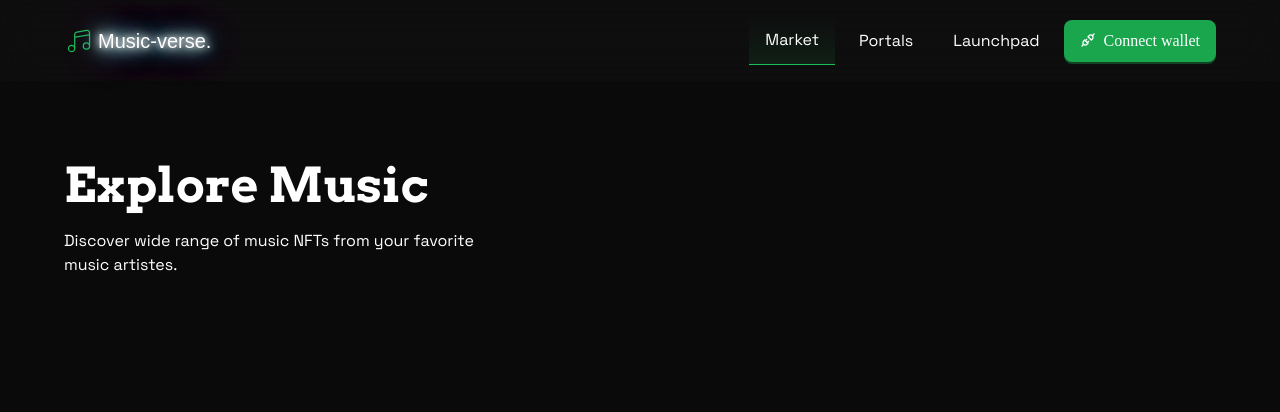
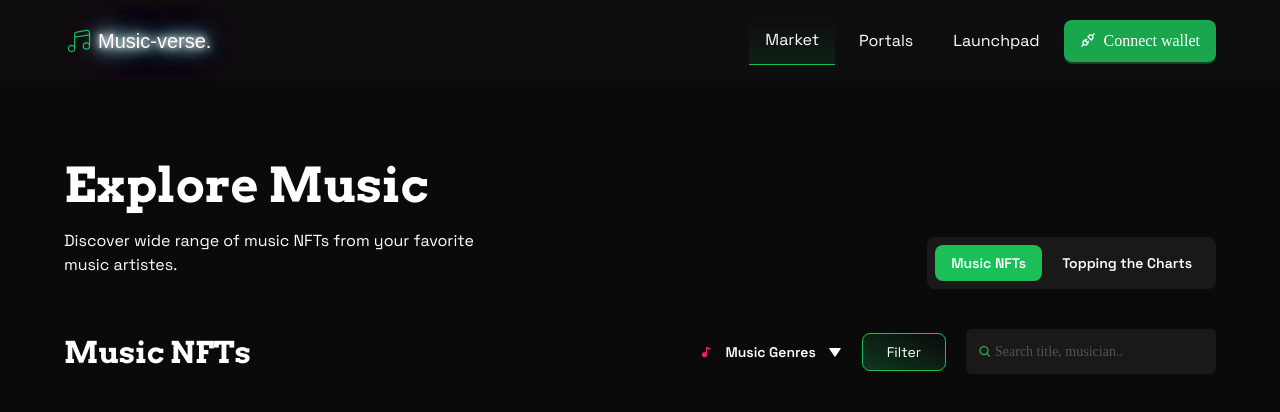
Before and after one commit to osas2211/music-nfts, a Next.js app: page /market in a window 1280 px wide. Shown: the top 412 px of the page. Built offline with nearby package versions, Linux system fonts and the light colour scheme; a web font is replaced by a local one.

Commit message:
add nft tab

```diff
--- a/app/(InApp)/market/page.tsx
+++ b/app/(InApp)/market/page.tsx
@@ -1,4 +1,5 @@
 "use client"
+import { NFTsTab } from "@/components/market/NFTsTab"
 import React from "react"
 
 const HomePage = () => {
@@ -12,6 +13,9 @@ const HomePage = () => {
           Discover wide range of music NFTs from your favorite music artistes.
         </p>
       </div>
+      <div>
+        <NFTsTab />
+      </div>
     </div>
   )
 }
--- /dev/null
+++ b/components/market/MusicNFTs.tsx
@@ -0,0 +1,35 @@
+"use client"
+import React from "react"
+import { FcMusic } from "react-icons/fc"
+import { BiSolidDownArrow } from "react-icons/bi"
+import { Input } from "antd"
+import { CgSearch } from "react-icons/cg"
+
+export const MusicNFTs = () => {
+  return (
+    <div>
+      <div className="flex justify-between items-center gap-3 flex-wrap">
+        <p className="md:text-3xl text-xl font-arvo font-bold">Music NFTs</p>
+        <div className="inline-flex gap-5 items-center text-sm">
+          <div className="inline-flex gap-3 flex-wrap items-center cursor-pointer">
+            <FcMusic />
+            <p className="font-semibold">Music Genres</p>
+            <BiSolidDownArrow size={14} />
+          </div>
+
+          <p className="px-6 py-2 rounded-lg bg-gradient-to-tr from-primary-default/25 to-primary-default/0 border-[1px] border-primary-default">
+            Filter
+          </p>
+
+          <div>
+            <Input
+              placeholder="Search title, musician.."
+              className="h-[45px] bg-dark-800 border-0 hover:border-[1px] active:border-[1px] md:w-[250px] w-full"
+              prefix={<CgSearch className="text-primary-default" />}
+            />
+          </div>
+        </div>
+      </div>
+    </div>
+  )
+}
--- /dev/null
+++ b/components/market/NFTsTab.tsx
@@ -0,0 +1,43 @@
+"use client"
+import React, { useState } from "react"
+import { MusicNFTs } from "./MusicNFTs"
+
+export const NFTsTab = () => {
+  const [current, setCurrent] = useState(0)
+  const items = [
+    {
+      title: "Music NFTs",
+      content: <MusicNFTs />,
+    },
+    {
+      title: "Topping the Charts",
+      content: <div>Trending Music NFTs</div>,
+    },
+  ]
+  return (
+    <div>
+      <div className="md:flex md:justify-end md:-mt-10 mt-7 md:mb-10 mb-7">
+        <div className="bg-dark-800 rounded-lg p-2 md:inline-flex grid grid-cols-2 gap-1 items-items">
+          {items.map((item, index) => {
+            const active = index === current
+            return (
+              <div
+                key={index}
+                onClick={() => setCurrent(index)}
+                className={`px-4 py-2 rounded-lg cursor-pointer ${
+                  active ? "bg-primary-default" : ""
+                }`}
+              >
+                <p className="text-sm text-center font-semibold">
+                  {item.title}
+                </p>
+              </div>
+            )
+          })}
+        </div>
+      </div>
+
+      {items[current].content}
+    </div>
+  )
+}
```
